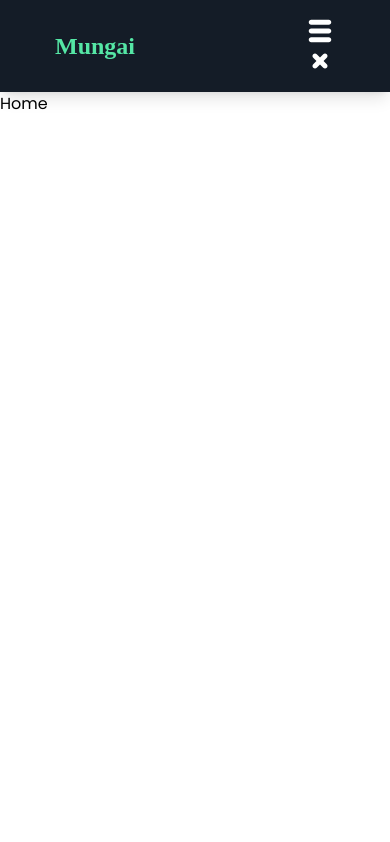
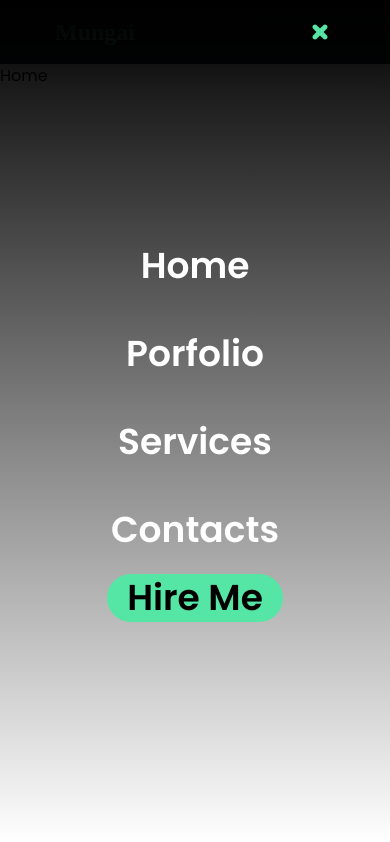
Before and after one commit to Mungai47/one, a React (Vite) app: page / in a window 390 px wide. Both pictures are taken after a click on the element 320 px from the left and 46 px from the top of the page. Built offline with nearby package versions, Linux system fonts and the light colour scheme; a web font is replaced by a local one.

Commit message:
Customized the mobile menu nav

```diff
--- a/src/components/Header.jsx
+++ b/src/components/Header.jsx
@@ -1,8 +1,12 @@
 import { Link } from "react-router-dom";
 import { TiThMenu, TiTimes } from "react-icons/ti";
+import { useState } from "react";
 
 
 function Header() {
+
+    const [nav, setNav] =useState(false);
+
   return (
     <header className="bg-[#141c27] text-white shadow-lg">
         <div className="flex items-center justify-between p-4 w-4/5 mx-auto">
@@ -30,10 +34,32 @@ function Header() {
                     </Link>
                 </ul>
             </div>
-            <div className="lg:hidden cursor-pointer">
-                <TiThMenu size={30}/>
-                <TiTimes size={30}/>
+            <div onClick={() => setNav(!nav)} className="lg:hidden cursor-pointer z-10">
+                {nav ? <TiTimes size={30} className="text-green"/> : <TiThMenu size={30} className="text-green"/>}
+
             </div>
+
+            {nav && (
+                <ul className="flex flex-col justify-center items-center absolute top-0 left-0 w-full h-screen font-semibold text-4xl cursor-pointer bg-gradient-to-b from-black to-gray-800">
+                   <Link to="/" >
+                      <li className="hover:underline px-4 py-6">Home</li>
+                   </Link>
+                   <Link to="/portfolio" >
+                      <li className="hover: px-4 py-6">Porfolio</li>
+                   </Link>
+                   <Link to="/services" >
+                      <li className="hover:underline px-4 py-6">Services</li>
+                   </Link>
+                   <Link to="/contacts" >
+                      <li className="hover:underline px-4 py-6">Contacts</li>
+                   </Link>
+                   <Link to="/contacts" >
+                       <button className="bg-green text-black px-5 py-1 rounded-full hover:opacity-80">Hire Me</button>
+                   </Link>
+                </ul>
+            ) }
+
+
         </div>
     </header>
   )
```
